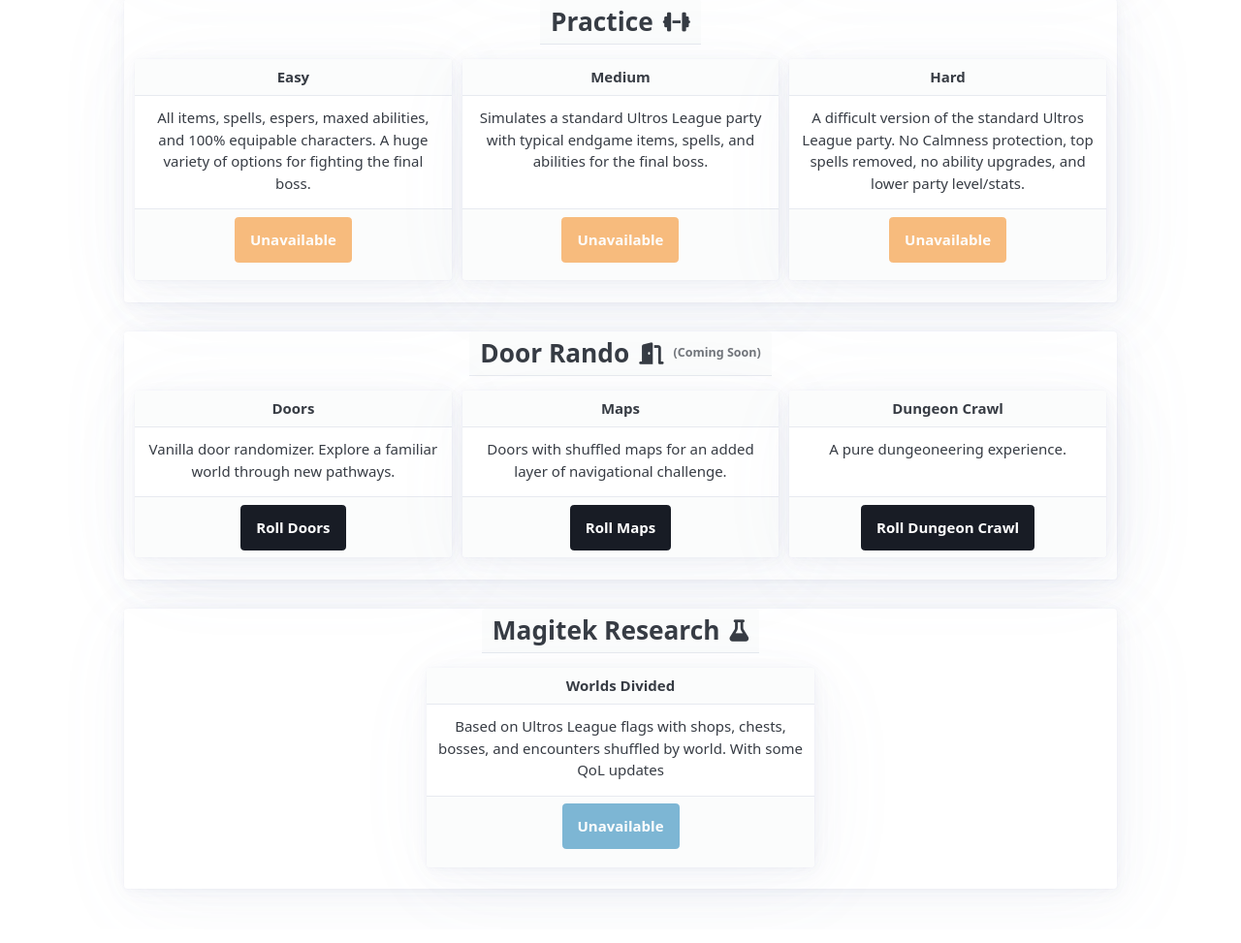
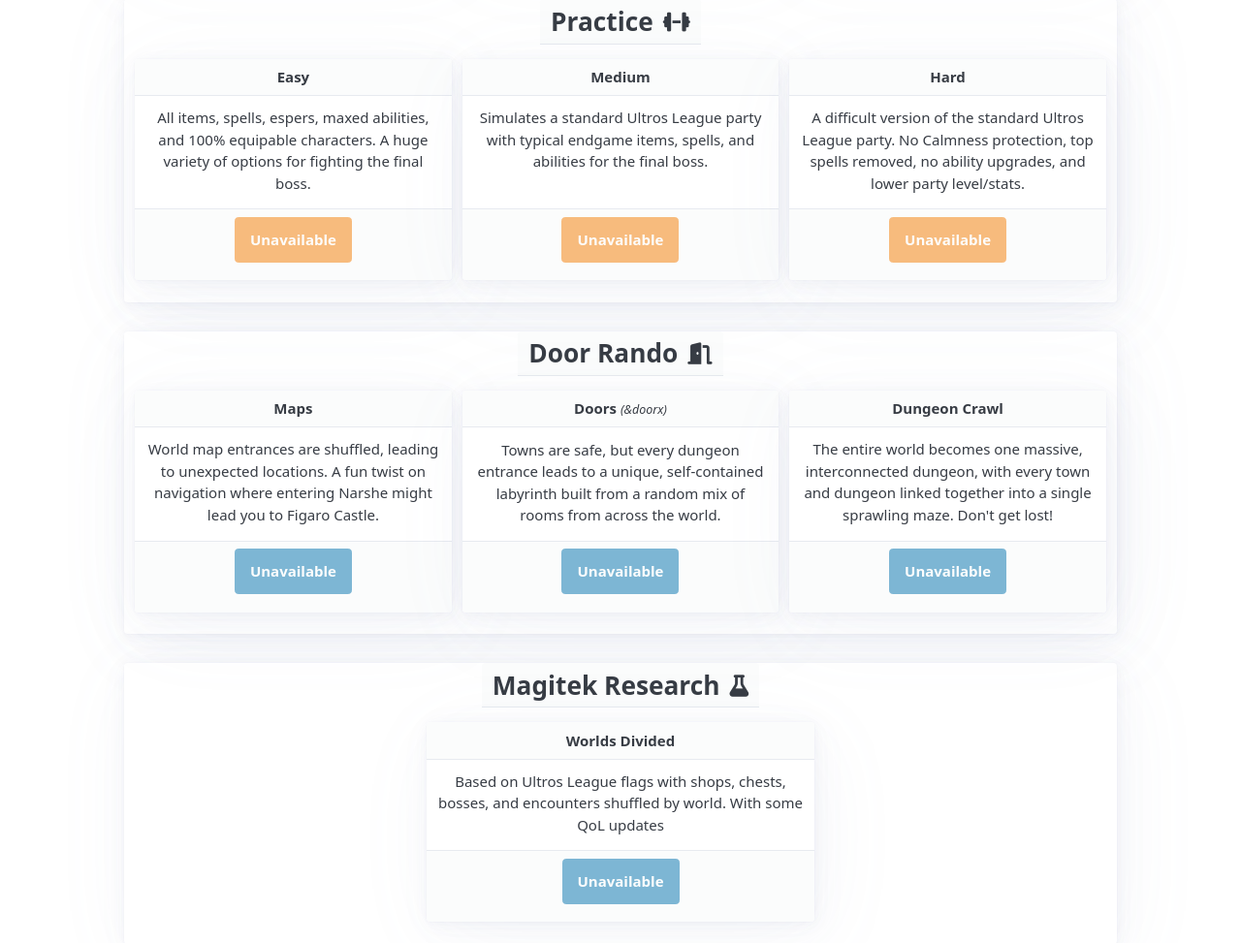
Before and after one commit to wrjones104/seedbot2000, a Django app: page /quick-roll/ in a window 1280 px wide. Shown: the part 446-1419 px from the top of the page at 97% size. Before the commit the page ends 1371 px from the top, so only its background shows below. Run offline with Django 5.2, Linux system fonts and the light colour scheme; data that the repository does not hold is empty; some libraries are stand-ins or nearby versions.

Commit message:
Enhance quick roll functionality: add support for 'Maps', 'Doors', and 'Dungeon Crawl' presets; update quick_roll.html with new descriptions and buttons for rolling seeds.

```diff
--- a/templates/base.html
+++ b/templates/base.html
@@ -251,6 +251,45 @@
                 });
             });
 
+            $(document).on('click', '.js-feature-btn', function() {
+                const button = $(this);
+                const featureUrl = button.data('url');
+                const card = button.closest('article');
+                const cardPk = card.data('pk');
+                const csrfToken = $('[name=csrfmiddlewaretoken]').val();
+
+                fetch(featureUrl, { method: 'POST', headers: { 'X-CSRFToken': csrfToken }})
+                .then(response => response.json())
+                .then(data => {
+                    if (data.status === 'success') {
+                        // Toggle 'featured' class on all copies of this card's pin button
+                        $(`article[data-pk='${cardPk}'] .js-feature-btn`).toggleClass('featured', data.featured);
+
+                        const isFavorited = card.closest('#favorite-grid').length > 0;
+                        const featuredGrid = $('#featured-grid');
+                        const regularGrid = $('#regular-grid');
+
+                        if (data.featured) {
+                            // Move a copy of the card to the featured grid
+                            featuredGrid.prepend(card.clone().hide().fadeIn(200));
+                            // If it's not a favorite, remove it from the regular grid
+                            if (!isFavorited) {
+                                regularGrid.find(`article[data-pk='${cardPk}']`).fadeOut(200, function() { $(this).remove(); });
+                            }
+                        } else {
+                            // It was un-featured. Remove it from the featured grid.
+                            featuredGrid.find(`article[data-pk='${cardPk}']`).fadeOut(200, function() { $(this).remove(); });
+                            // If it's not a favorite, add it back to the regular grid
+                            if (!isFavorited) {
+                                regularGrid.prepend(card.clone().hide().fadeIn(200));
+                            }
+                        }
+                        // Update visibility of the "Featured" header
+                        checkVisibility('featured-grid', 'featured-header');
+                    }
+                });
+            });
+
             $(document).on('click', '.js-favorite-btn', function() {
                 const button = $(this);
                 const favoriteUrl = button.data('url');
--- a/templates/webapp/quick_roll.html
+++ b/templates/webapp/quick_roll.html
@@ -132,38 +132,57 @@
             <header style="display: inline-flex; align-items: center; gap: 10px; margin-bottom: 1rem;">
                 <h2 style="margin: 0;">Door Rando</h2>
                 <i class="fa-solid fa-door-open fa-xl" style="color: var(--pico-color-cyan-500);"></i>
-                <small style="font-weight: bold; opacity: 0.7;">(Coming Soon)</small>
             </header>
 
             <div class="centered-card-container">
 
                 <article>
-                    <header><strong>Doors</strong></header>
-                    <p>Vanilla door randomizer. Explore a familiar world through new pathways.</p>
+                    <header><strong>Maps</strong></header>
+                    <p>World map entrances are shuffled, leading to unexpected locations. A fun twist on navigation where entering Narshe might lead you to Figaro Castle.</p>
                     <footer>
-                        <div class="button-group">
-                            <a role="button" class="contrast" aria-disabled="true">Roll Doors</a>
-                        </div>
+                        {% if quick_rolls.maps %}
+                            <button type="button" class="btn-cyan js-roll-seed-dispatcher"
+                                data-url="{% url 'roll-seed' quick_rolls.maps.pk %}"
+                                data-status-url-base="{% url 'get-local-seed-roll-status' 'TASK_ID_PLACEHOLDER' %}">
+                                Roll Maps
+                            </button>
+                        {% else %}
+                            <button type="button" class="btn-cyan" disabled data-tooltip="Preset 'Quick Roll - Maps' not found">Unavailable</button>
+                        {% endif %}
                     </footer>
                 </article>
 
-                <article>
-                    <header><strong>Maps</strong></header>
-                    <p>Doors with shuffled maps for an added layer of navigational challenge.</p>
+                <article style="width: 280px; text-align: center;">
+                    <header style="text-align: center;">
+                        <strong>Doors</strong> <i><small>(&doorx)</small></i>
+                    </header>
+                    <p>Towns are safe, but every dungeon entrance leads to a unique, self-contained labyrinth built from a random mix of rooms from across the world.</p>
                     <footer>
-                        <div class="button-group">
-                            <a role="button" class="contrast" aria-disabled="true">Roll Maps</a>
-                        </div>
+                        {% if quick_rolls.doors %}
+                            <button type="button" class="btn-cyan js-roll-seed-dispatcher"
+                                data-url="{% url 'roll-seed' quick_rolls.doors.pk %}"
+                                data-status-url-base="{% url 'get-local-seed-roll-status' 'TASK_ID_PLACEHOLDER' %}">
+                                Roll Doors
+                            </button>
+                        {% else %}
+                            <button type="button" class="btn-cyan" disabled data-tooltip="Preset 'Quick Roll - Doors' not found">Unavailable</button>
+                        {% endif %}
                     </footer>
                 </article>
 
-                <article>
-                    <header><strong>Dungeon Crawl</strong></header>
-                    <p>A pure dungeoneering experience.</p>
+                <article style="width: 280px; text-align: center;">
+                    <header style="text-align: center;"><strong>Dungeon Crawl</strong></header>
+                    <p>The entire world becomes one massive, interconnected dungeon, with every town and dungeon linked together into a single sprawling maze. Don't get lost!</p>
                     <footer>
-                        <div class="button-group">
-                            <a role="button" class="contrast" aria-disabled="true">Roll Dungeon Crawl</a>
-                        </div>
+                        {% if quick_rolls.dungeon_crawl %}
+                            <button type="button" class="btn-cyan js-roll-seed-dispatcher"
+                                data-url="{% url 'roll-seed' quick_rolls.dungeon_crawl.pk %}"
+                                data-status-url-base="{% url 'get-local-seed-roll-status' 'TASK_ID_PLACEHOLDER' %}">
+                                Roll Dungeon Crawl
+                            </button>
+                        {% else %}
+                            <button type="button" class="btn-cyan" disabled data-tooltip="Preset 'Quick Roll - Dungeon Crawl' not found">Unavailable</button>
+                        {% endif %}
                     </footer>
                 </article>
 
--- a/webapp/views.py
+++ b/webapp/views.py
@@ -142,6 +142,9 @@ def quick_roll_view(request):
         'practice_easy': 'Quick Roll - Practice Easy',
         'practice_medium': 'Quick Roll - Practice Medium',
         'practice_hard': 'Quick Roll - Practice Hard',
+        'maps': 'Quick Roll - Maps',
+        'doors': 'Quick Roll - Doors',
+        'dungeon_crawl': 'Quick Roll - Dungeon Crawl',
     }
 
     # Fetch all the presets from the database in a single query
```
